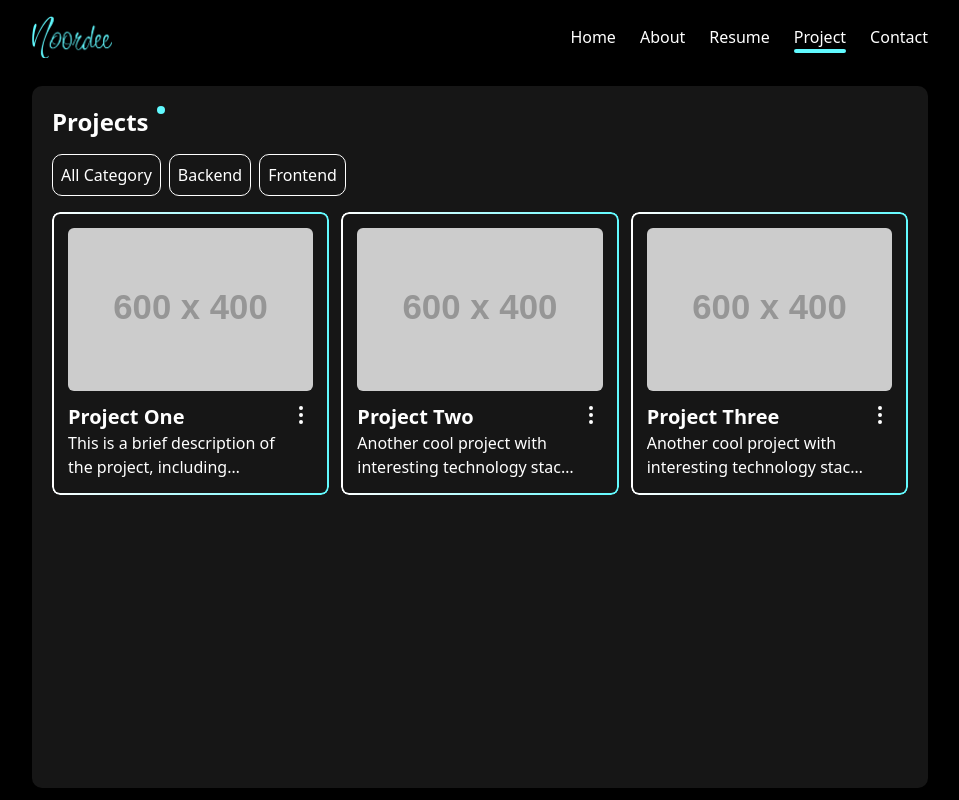
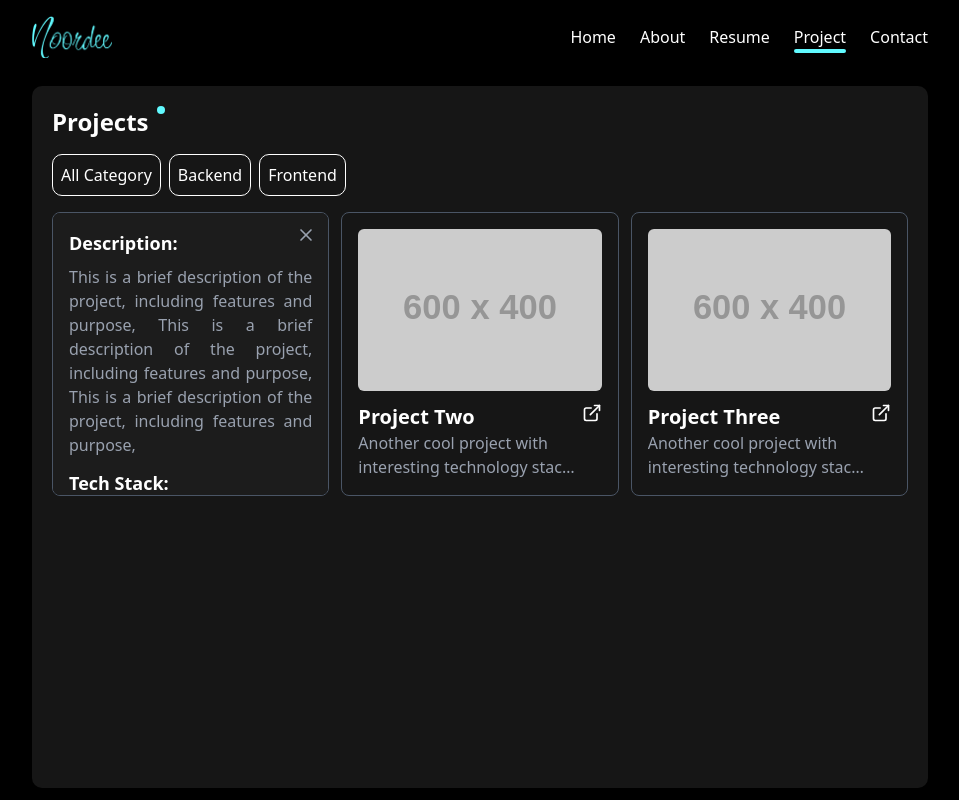
Before and after one commit to Nurdiansyah15/porto, a React (Vite) app: page /project in a window 1280 px wide. Both pictures are taken after a click on the element 350 px from the left and 353 px from the top of the page. Shown: the whole page, without its empty margins (160-1119 px from the left). Built offline with nearby package versions, Linux system fonts and the light colour scheme.

Commit message:
adding detail

```diff
--- a/src/components/Home.jsx
+++ b/src/components/Home.jsx
@@ -57,7 +57,7 @@ export default function Home() {
 
           {/* Button */}
           <motion.button
-            className="bg-[#02B0CF] hover:border-[#02B0CF] hover:border hover:bg-transparent text-white font-bold py-2 px-4 rounded-[10px]"
+            className="bg-[#02B0CF] hover:border-[#02B0CF] hover:border hover:bg-transparent text-white font-bold py-2 px-4 rounded-[10px] cursor-pointer"
             onClick={() => {
               navigate("/about");
             }}
--- a/src/components/Project.jsx
+++ b/src/components/Project.jsx
@@ -15,7 +15,7 @@ export default function Project() {
       id: 1,
       title: "Project One",
       description:
-        "This is a brief description of the project, including features and purpose.",
+        "This is a brief description of the project, including features and purpose, This is a brief description of the project, including features and purpose, This is a brief description of the project, including features and purpose, ",
       techStack: ["React", "Tailwind", "Framer Motion"],
       image: "https://fakeimg.pl/600x400",
       github: "https://github.com/Nurdiansyah15/porto",
@@ -75,36 +75,27 @@ export default function Project() {
           ))}
         </div>
         <div className="grid md:grid-cols-3 grid-cols-1 gap-3">
-          {[...projects]
-            .filter((item) => {
-              if (activeCategory === "all category" || !activeCategory) {
-                return true;
-              } else {
-                return item.category === activeCategory;
-              }
-            })
+          {projects
+            .filter(
+              (item) =>
+                activeCategory === "all category" ||
+                !activeCategory ||
+                item.category === activeCategory
+            )
             .map((project) => (
               <motion.div
                 key={project.id}
-                className="relative gap-4 p-4 rounded-lg bg-[#161616] overflow-hidden"
+                className={`relative gap-4 p-4 rounded-lg border border-gray-600 cursor-pointer bg-[#161616] overflow-hidden transition-all duration-300`}
                 initial={{ opacity: 0, y: 20 }}
                 animate={{ opacity: 1, y: 0 }}
-                exit={{ opacity: 0, y: -20 }}
                 transition={{ duration: 0.4 }}
+                layout
+                onClick={() =>
+                  setActiveProject(
+                    activeProject?.id === project.id ? null : project
+                  )
+                }
               >
-                {/* Border Gradient */}
-                <div
-                  className="absolute inset-0 rounded-lg border-2 border-transparent pointer-events-none"
-                  style={{
-                    background:
-                      "linear-gradient(to right, #ffffff, #61FAFF) border-box",
-                    WebkitMask:
-                      "linear-gradient(#000 0 0) padding-box, linear-gradient(#000 0 0)",
-                    WebkitMaskComposite: "destination-out",
-                    maskComposite: "exclude",
-                  }}
-                ></div>
-
                 <img src={project.image} alt="" className="rounded-md" />
 
                 <div className="flex justify-between items-start mt-3">
@@ -112,69 +103,54 @@ export default function Project() {
                     <p className="text-white text-xl font-semibold">
                       {project.title}
                     </p>
-                    <p className="text-white text-md line-clamp-2">
+                    <p className="text-gray-400 text-md line-clamp-2">
                       {project.description}
                     </p>
                   </div>
-                  <div
-                    className="text-white cursor-pointer"
-                    onClick={() => {
-                      setActiveProject(project);
-                    }}
-                  >
-                    <EllipsisVertical />
+                  <div className="text-white cursor-pointer">
+                    {activeProject?.id === project.id ? (
+                      <X size={20} />
+                    ) : (
+                      <ExternalLink size={20} />
+                    )}
                   </div>
                 </div>
-              </motion.div>
-            ))}
-        </div>
 
-        {/* Modal */}
-        <AnimatePresence>
-          {activeProject && (
+                {/* Detail hanya muncul jika project aktif */}
+                {activeProject?.id === project.id && (
                   <motion.div
-              className="fixed inset-0 bg-black bg-opacity-50 flex items-center justify-center z-50"
+                    className="absolute left-0 top-0 w-full h-full bg-[#1c1c1c] bg-opacity-90 backdrop-blur-md p-4 rounded-md flex flex-col shadow-md overflow-scroll"
                     initial={{ opacity: 0 }}
                     animate={{ opacity: 1 }}
-              exit={{ opacity: 0 }}
-              onClick={() => setActiveProject(null)}
+                    transition={{ duration: 0.3 }}
                   >
-              <motion.div
-                className="bg-[#1c1c1c] p-6 rounded-lg shadow-lg max-w-md w-full relative"
-                initial={{ y: 50, opacity: 0 }}
-                animate={{ y: 0, opacity: 1 }}
-                exit={{ y: 50, opacity: 0 }}
-                onClick={(e) => e.stopPropagation()}
-              >
-                {/* Tombol Close */}
                     <button
-                  className="absolute top-4 right-4 text-gray-400 hover:text-white"
+                      className="absolute top-3 right-3 text-gray-400 hover:text-white"
                       onClick={() => setActiveProject(null)}
                     >
                       <X size={20} />
                     </button>
 
-                <h2 className="text-white text-2xl font-bold mb-2">
-                  {activeProject.title}
-                </h2>
-                <p className="text-gray-300 mb-4">
-                  {activeProject.description}
-                </p>
+                    <h3 className="text-white text-lg font-semibold mb-2">
+                      Description:
+                    </h3>
+                    <ul className="text-gray-400 mb-3 text-justify">
+                      {project.description}
+                    </ul>
 
-                <h3 className="text-white text-lg font-semibold">
+                    <h3 className="text-white text-lg font-semibold mb-2 ">
                       Tech Stack:
                     </h3>
-                <ul className="text-gray-400 mb-4">
-                  {activeProject.techStack.map((tech) => (
+                    <ul className="text-gray-400 mb-3 ">
+                      {project.techStack.map((tech) => (
                         <li key={tech}>- {tech}</li>
                       ))}
                     </ul>
 
-                {/* Link GitHub & Deploy */}
                     <div className="flex gap-4">
-                  {activeProject.github && (
+                      {project.github && (
                         <a
-                      href={activeProject.github}
+                          href={project.github}
                           target="_blank"
                           rel="noopener noreferrer"
                           className="flex items-center gap-2 text-gray-400 hover:text-white"
@@ -183,10 +159,9 @@ export default function Project() {
                           <span>GitHub</span>
                         </a>
                       )}
-
-                  {activeProject.deploy && (
+                      {project.deploy && (
                         <a
-                      href={activeProject.deploy}
+                          href={project.deploy}
                           target="_blank"
                           rel="noopener noreferrer"
                           className="flex items-center gap-2 text-gray-400 hover:text-white"
@@ -197,9 +172,12 @@ export default function Project() {
                       )}
                     </div>
                   </motion.div>
+                )}
               </motion.div>
-          )}
-        </AnimatePresence>
+            ))}
+        </div>
+
+        {/* Modal */}
       </motion.div>
     </Layout>
   );
--- a/src/components/Resume.jsx
+++ b/src/components/Resume.jsx
@@ -11,7 +11,7 @@ export default function Resume() {
         initial={{ opacity: 0, y: 50 }}
         animate={{ opacity: 1, y: 0 }}
         transition={{ duration: 0.8, ease: "easeOut" }}
-        className="bg-[#161616] rounded-[10px] w-full p-5 md:space-y-0 space-y-4"
+        className="bg-[#111111] rounded-[10px] w-full p-5 md:space-y-0 space-y-4"
       >
         <div id="title" className="flex gap-2">
           <p className="text-white text-2xl font-bold">Resume</p>
@@ -28,23 +28,11 @@ export default function Resume() {
           <p className="text-xl font-bold mb-5">Educations</p>
           <div className="grid md:grid-cols-2 gap-6">
             <motion.div
-              className="relative flex items-center gap-4 p-4 rounded-lg bg-[#161616] overflow-hidden"
+              className="relative flex items-center gap-4 p-4 rounded-lg border-1 border-gray-600"
               initial={{ opacity: 0, y: 20 }}
               animate={{ opacity: 1, y: 0 }}
               transition={{ duration: 0.8, delay: 0.5 }}
             >
-              <div
-                className="absolute inset-0 rounded-lg border-2 border-transparent"
-                style={{
-                  background:
-                    "linear-gradient(to right, #ffffff, #61FAFF) border-box",
-                  WebkitMask:
-                    "linear-gradient(#000 0 0) padding-box, linear-gradient(#000 0 0)",
-                  WebkitMaskComposite: "destination-out",
-                  maskComposite: "exclude",
-                }}
-              ></div>
-
               <div className="text-[#61FAFF]">
                 <img src={undip} alt="" className="w-20" />
               </div>
@@ -71,23 +59,11 @@ export default function Resume() {
         >
           <p className="text-xl font-bold mb-5">Training & Certifications</p>
           <motion.div
-            className="relative flex flex-col gap-4 p-4 rounded-lg bg-[#161616] overflow-hidden"
+            className="relative flex flex-col gap-4 p-4 rounded-lg border-1 border-gray-600"
             initial={{ opacity: 0, y: 20 }}
             animate={{ opacity: 1, y: 0 }}
             transition={{ duration: 0.8, delay: 0.8 }}
           >
-            <div
-              className="absolute inset-0 rounded-lg border-2 border-transparent"
-              style={{
-                background:
-                  "linear-gradient(to right, #ffffff, #61FAFF) border-box",
-                WebkitMask:
-                  "linear-gradient(#000 0 0) padding-box, linear-gradient(#000 0 0)",
-                WebkitMaskComposite: "destination-out",
-                maskComposite: "exclude",
-              }}
-            ></div>
-
             <div className="flex gap-4">
               <div className="text-[#61FAFF]">
                 <img src={enigma} alt="" className="w-20" />
```
Also changed, not shown: src/components/About.jsx (+3 -26 lines), src/components/Contact.jsx (line endings or trailing spaces). Lines whose indentation alone changed are shown as unchanged.
